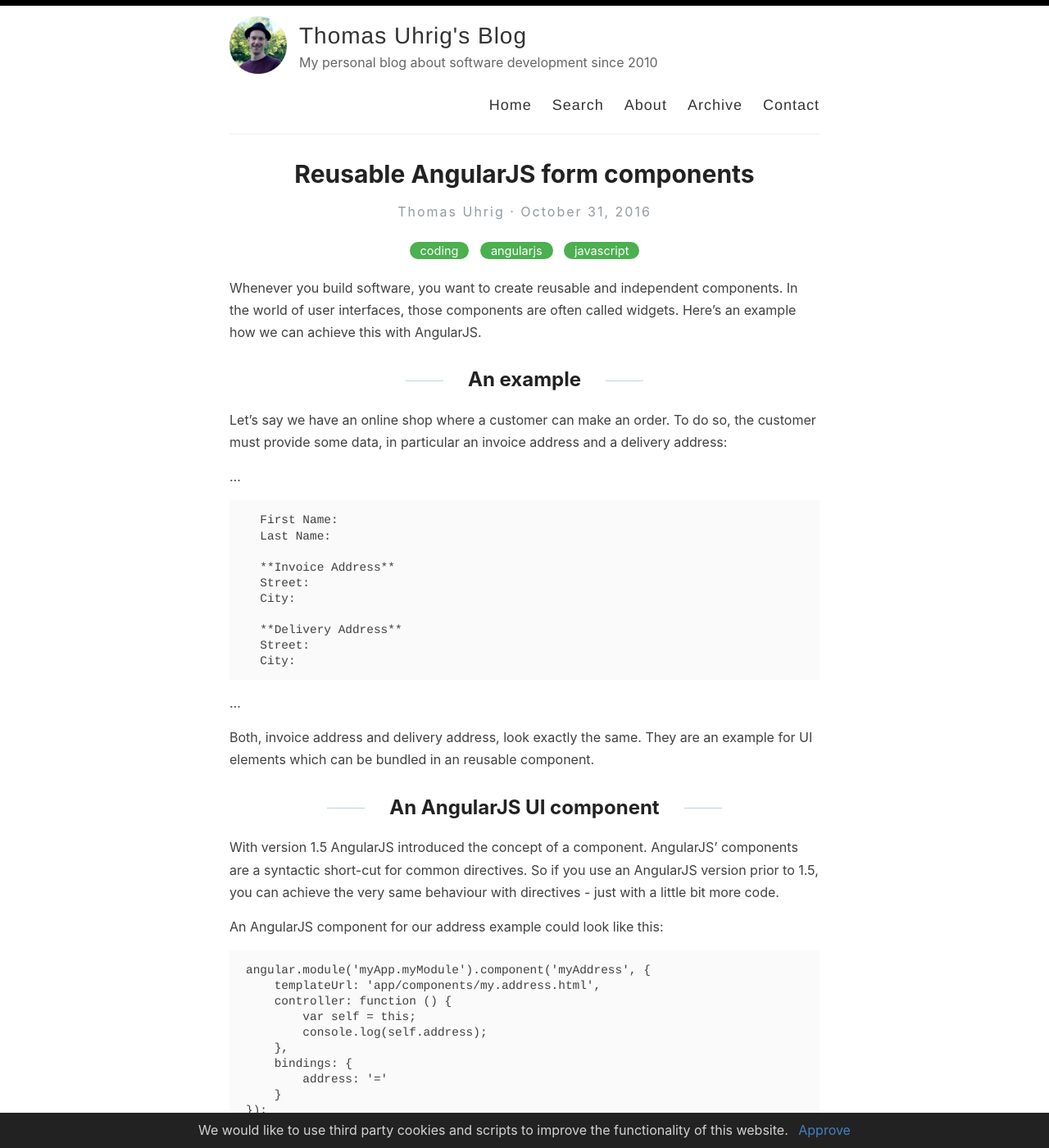
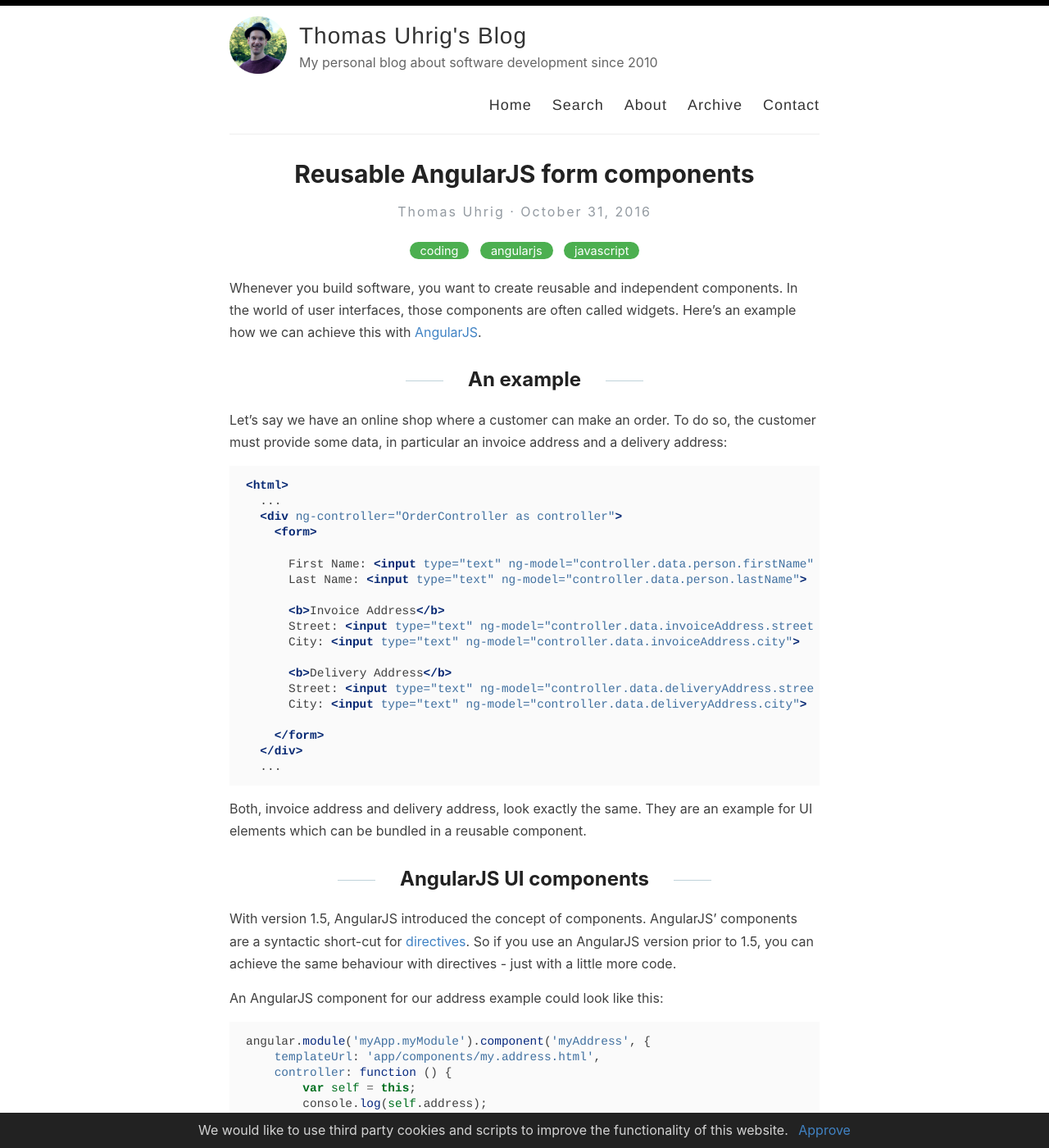
Before and after one commit to tuhrig/tuhrig.github.io, a Jekyll site: the page built from _posts/2016/2016-10-31-reusable-angularjs-form-components.md, in a window 1280 px wide and 1400 px high. Shown: the whole window at 82% size. Built offline with Jekyll 4.4.1, drawn with Linux system fonts in a browser that asks for light colours; some of the changed text lies outside the part shown.

Commit message:
Fixed more old posts

````diff
--- a/_posts/2016/2016-10-31-reusable-angularjs-form-components.md
+++ b/_posts/2016/2016-10-31-reusable-angularjs-form-components.md
@@ -8,150 +8,205 @@
   - "javascript"
 ---
 
-Whenever you build software, you want to create reusable and independent components. In the world of user interfaces, those components are often called widgets. Here's an example how we can achieve this with AngularJS.
+Whenever you build software, you want to create reusable and independent components.
+In the world of user interfaces, those components are often called widgets.
+Here's an example how we can achieve this with [AngularJS](https://angularjs.org/).
 
 ## An example
 
-Let's say we have an online shop where a customer can make an order. To do so, the customer must provide some data, in particular an invoice address and a delivery address:
+Let's say we have an online shop where a customer can make an order.
+To do so, the customer must provide some data, in particular an invoice address and a delivery address:
 
+```html
+<html>
   ...
+  <div ng-controller="OrderController as controller">
+    <form>
 
+      First Name: <input type="text" ng-model="controller.data.person.firstName">
+      Last Name: <input type="text" ng-model="controller.data.person.lastName">
 
+      <b>Invoice Address</b>
+      Street: <input type="text" ng-model="controller.data.invoiceAddress.street">
+      City: <input type="text" ng-model="controller.data.invoiceAddress.city">
 
+      <b>Delivery Address</b>
+      Street: <input type="text" ng-model="controller.data.deliveryAddress.street">
+      City: <input type="text" ng-model="controller.data.deliveryAddress.city">
 
-      First Name:
-      Last Name:
+    </form>
+  </div>
+  ...
+```
 
-      **Invoice Address**
-      Street:
-      City:
+Both, invoice address and delivery address, look exactly the same.
+They are an example for UI elements which can be bundled in a reusable component.
 
-      **Delivery Address**
-      Street:
-      City:
+## AngularJS UI components
 
-
-
-
-
-  ...
-
-Both, invoice address and delivery address, look exactly the same. They are an example for UI elements which can be bundled in an reusable component.
-
-## An AngularJS UI component
-
-With version 1.5 AngularJS introduced the concept of a component. AngularJS' components are a syntactic short-cut for common directives. So if you use an AngularJS version prior to 1.5, you can achieve the very same behaviour with directives - just with a little bit more code.
+With version 1.5, AngularJS introduced the concept of components.
+AngularJS' components are a syntactic short-cut for [directives](https://docs.angularjs.org/guide/directive).
+So if you use an AngularJS version prior to 1.5, you can achieve the same behaviour with directives - just with a little more code.
 
 An AngularJS component for our address example could look like this:
 
-    angular.module('myApp.myModule').component('myAddress', {
-        templateUrl: 'app/components/my.address.html',
-        controller: function () {
-            var self = this;
-            console.log(self.address);
-        },
-        bindings: {
-            address: '='
-        }
-    });
+```javascript
+angular.module('myApp.myModule').component('myAddress', {
+    templateUrl: 'app/components/my.address.html',
+    controller: function () {
+        var self = this;
+        console.log(self.address);
+    },
+    bindings: {
+        address: '='
+    }
+});
+```
 
 The `my.address.html` template would look like this:
 
-Street:
-City:
+```html
+Street: <input type="text" ng-model="$ctrl.address.street">
+City: <input type="text" ng-model="$ctrl.address.city">
+```
 
-If we got this two pieces of code, we can use our brand new component:
+If we have this two pieces of code, we can use our brand-new component:
 
+```html
+<html>
   ...
+  <div ng-controller="OrderController as controller">
+    <form>
 
+      First Name: <input type="text" ng-model="controller.data.person.firstName">
+      Last Name: <input type="text" ng-model="controller.data.person.lastName">
 
+      <b>Invoice Address</b>
+      <my-address address="controller.data.invoiceAddress"></my-address>
 
+      <b>Delivery Address</b>
+      <my-address address="controller.data.deliveryAddress"></my-address>
 
-      First Name:
-      Last Name:
-
-      **Invoice Address**
-
-
-      **Delivery Address**
-
-
-
-
-
-
+    </form>
+  </div>
   ...
+```
 
 ## Pitfalls
 
-Although our example is still very simple, there are already some pitfalls you need to be aware off.
+Although the example is very simple, there are already some pitfalls you need to be aware off.
 
-- While we have named our component `myAddress` (camelCase) in our JavaScript code, we need to name it `my-address` in our HTML code. Otherwise the component will not be recognized.
-- We used the controller-as syntax to name our `OrderController` just `controller`. However, inside the template of our component, we must refer to the controller as `$ctrl` by default.
-- We bind our data to a property which we called `address`. We can name this property totally as we like, but we need to make sure that we refer to this property from inside of our template: `ng-model="$ctrl.address.city"`
-- We have used a bi-directional binding using the `=` operator. So if the model changes inside our component (because the user has entered some text in one of the input fields) it will affect the same object inside our parent controller. Otherwise we wouldn't be able to access the data.
+- While we have named our component `myAddress` (camelCase) in our JavaScript code, we need to name it `my-address` in our HTML code.
+Otherwise, the component will not be recognized.
+- We used the controller-as syntax to name our `OrderController` just `controller`.
+However, inside the template of our component, we must refer to the controller as `$ctrl` by default.
+- We bind our data to a property which we called `address`.
+We can name this property totally as we like, but we need to make sure that we refer to this property from inside our template: `ng-model="$ctrl.address.city"`.
+- We have used a bi-directional binding using the `=` operator.
+So if the model changes inside our component (because the user has entered some text in one of the input fields) it will affect the same object inside our parent controller.
+Otherwise, we wouldn't be able to access the data.
 
 ## Accessing the data
 
-Now that we have successfully added our component to our page, we also want to use the data of the delivery and invoice address. Doing this in our parent controller (`OrderController`) is quite easy:
+Now that we have successfully added our component to our page, we also want to use the data of the delivery and invoice address.
+Doing this in our parent controller (`OrderController`) is quite easy:
 
-    var self = this;
-    console.log(self.data);
+```javascript
+var self = this;
+console.log(self.data);
+```
 
 The result would look like this:
 
-    self.data = {
-      invoiceAddress: {
-        street: "Mainstreet 1",
-        city: "Berlin"
-      },
-      deliveryAddress: {
-        street: "Walk of Fame 42",
-        city: "Stuttgart"
-      }
-    }
+```javascript
+self.data = {
+  invoiceAddress: {
+    street: "Mainstreet 1",
+    city: "Berlin"
+  },
+  deliveryAddress: {
+    street: "Walk of Fame 42",
+    city: "Stuttgart"
+  }
+}
+```
 
-Note that `invoiceAddress` and `deliveryAddress` is nested in an object called `data` because we set-up the component like that:
+Note that `invoiceAddress` and `deliveryAddress` is nested in an object called `data` because we set up the component like that:
+
+```html
+<my-address data="controller.data.invoiceAddress"></my-address>
+```
 
 ## Form validation
 
-Another pitfall which might be a little bit tricky is form validation. Let's start with an example again. First, we add form validation to our initial example where we don't use any components:
+Another pitfall which might be a little tricky is form validation.
+Let's start with an example again.
+First, we add form validation to our initial example where we don't use any components:
 
+```html
+<html>
   ...
+  <div ng-controller="OrderController as controller">
+    <form name="addressForm">
+
+      First Name: <input type="text"
+                         required
+                         name="firstName"
+                         ng-model="controller.data.person.firstName"
+                         ng-class="addressForm.firstName.$invalid? 'has-error' : 'has-success'">
 
 
-
-
-      First Name:
-
-      Last Name:
+      Last Name: <input type="text"
+                        required
+                        name="lastName"
+                        ng-model="controller.data.person.lastName"
+                        ng-class="addressForm.lastName.$invalid? 'has-error' : 'has-success'">
 
       ...
 
+    </form>
+  </div>
+  ...
+```
 
+This is an example of a very simple form validation with build-in AngularJS functionality.
+If one of the input fields (`firstName` or `lastName`) is invalid, a certain CSS class will be applied to mark the field as visually for the user.
+If we do the very same for our component, we will come to a problem:
+In order to apply the CSS class with `ng-class` we need a reference to the form:
 
+```javascript
+ng-class="addressForm.lastName.$invalid? 'has-error' : 'has-success'"
+```
 
+Since we want to make an independent component, we don't want the component to know something about the form in which it is included.
+This would break encapsulation and we couldn't reuse the component.
+But we cannot put the component in its own form, because HTML doesn't allow nested forms.
+So if we would package our component into its own little form, the browser would ignore and remove it:
 
-  ...
+![](/images/2016/10/html-form.png)
 
-This is an example of a very simple form validation build with AngularJS build-in functionality. If the one of the input fields (`firstName` or `lastName`) is invalid, a certain CSS class will be applied to mark the field as visually for the user. If we do the very same for our component, we will come to a problem: In order to apply the CSS class with `ng-class` we need a reference to the form:
+The solution is to use `ng-form` instead of HTML's `form`.
+It will enable AngularJS' form validation, but will not be touched by the browser.
+Our component will look like this:
 
-ng-class="addressForm.lastName.$invalid? 'has-error' : 'has-success'"
-
-Since we want to make an independent component, we don't want the component to know something about the form in which it is included. This would break encapsulation and we couldn't reuse the component wherever we want. But we cannot put the component in its own form, because HTML doesn't allow to nest form. So if we would package our component into its own little form, the browser would ignore and remove it:
-
-[![bildschirmfoto-2016-10-31-um-09-15-07](images/Bildschirmfoto-2016-10-31-um-09.15.07.png)](http://tuhrig.de/wp-content/uploads/2016/10/Bildschirmfoto-2016-10-31-um-09.15.07.png)
-
-The solution is to use `ng-form` instead of HTML's `form`. It will enable AngularJS' form validation, but will not be touched by the browser. Our component will look like this:
-
-Street:
-City:
+```html
+<div ng-form name="addressComponentForm">
+Street: <input type="text"
+               required
+               name="street"
+               ng-model="$ctrl.address.street"
+               ng-class="addressComponentForm.street.$invalid? 'has-error' : 'has-success'">
+City: <input type="text"
+             required
+             name="city"
+             ng-model="$ctrl.address.city"
+             ng-class="addressComponentForm.city.$invalid? 'has-error' : 'has-success'">
+</div>
+```
 
 ## Plunker
 
-You can see the complete working example here:
-
-[https://plnkr.co/6UyqVn](https://plnkr.co/6UyqVn)
+You can see the complete working example here: [https://plnkr.co/6UyqVn](https://plnkr.co/6UyqVn)
 
 ## More
 
````
Also changed, not shown: _posts/2016/2016-05-21-using-the-console-on-windows.md (+45 -14 lines), _posts/2016/2016-05-22-angularjs-intensive-workshop-by-robin-bohmsymetics-gmbh.md (+21 -9 lines), _posts/2016/2016-10-20-booting-an-angularjs-application.md (+72 -48 lines), notes/FINISHED-LIST.md (+4 -4 lines), images/2016/05/console.png (added), images/2016/05/variables.png (added), images/2016/10/html-form.png (added).
